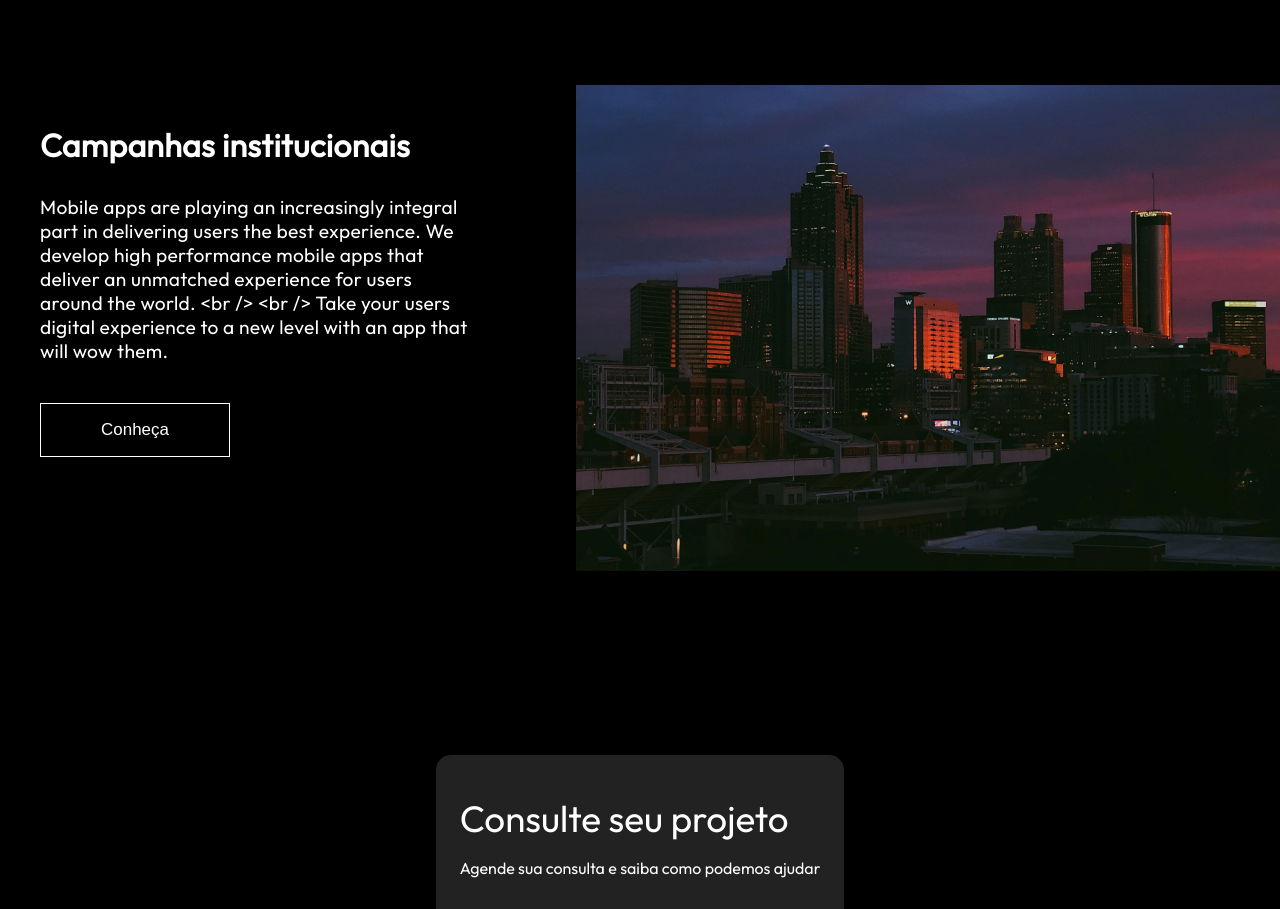
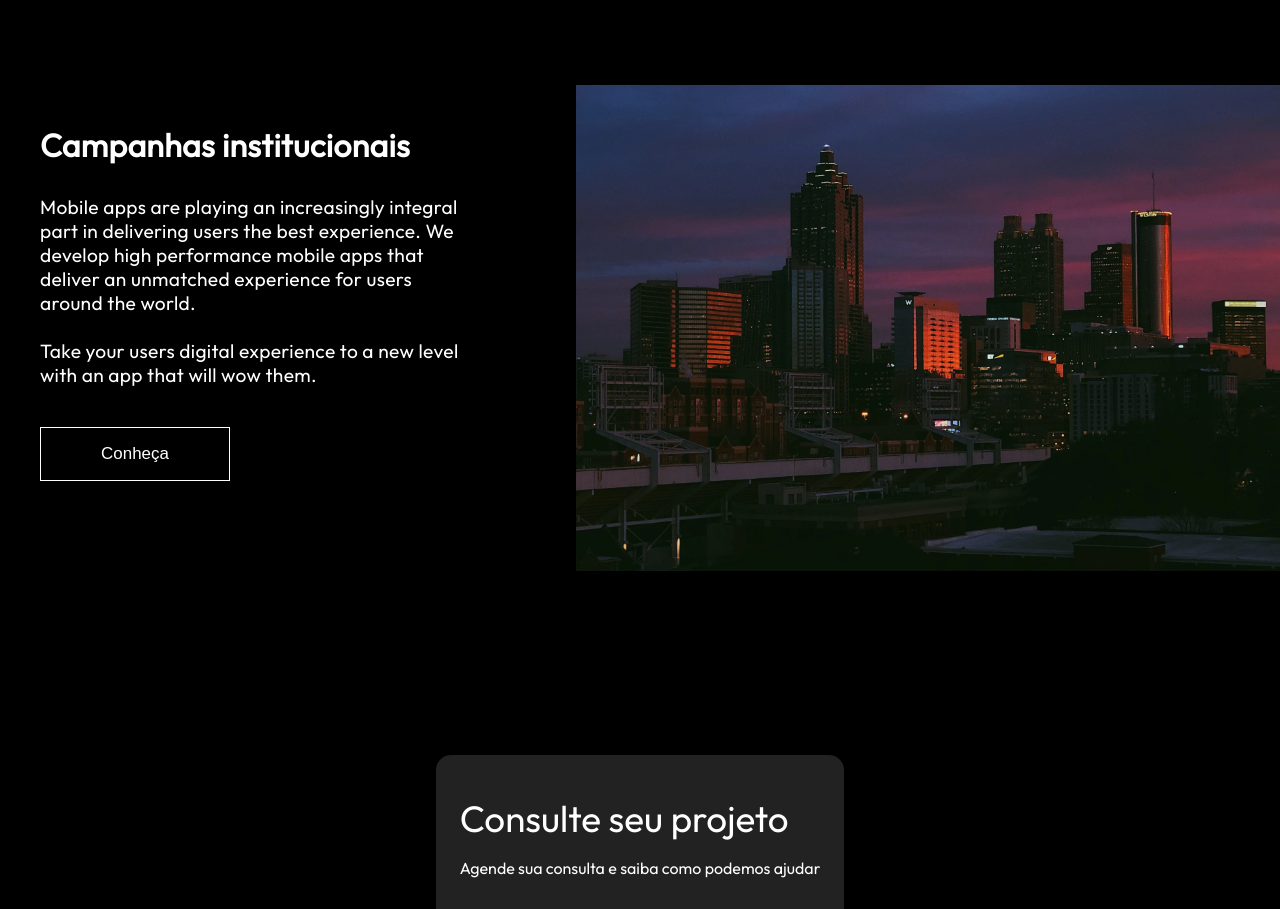
Before and after one commit to marceloaraujodev/fma, a Next.js app: page / in a window 1280 px wide. Shown: the part 1080-1989 px from the top of the page. Built offline with nearby package versions, Linux system fonts and the light colour scheme.

Commit message:
jsx element as props

```diff
--- a/app/components/MainContent.jsx
+++ b/app/components/MainContent.jsx
@@ -34,14 +34,16 @@ export default function MainContent() {
         <Hero
           title='Campanhas institucionais'
           img='/skyline_fullsize.webp'
-          description='
+          description={
+          <>
             Mobile apps are playing an increasingly integral part in delivering
             users the best experience. We develop high performance mobile apps
             that deliver an unmatched experience for users around the world.
             <br />
             <br />
             Take your users digital experience to a new level with an app that
-            will wow them.'
+            will wow them.
+            </>}
           btnText='Conheça'
           className='reverse'
         />
```
